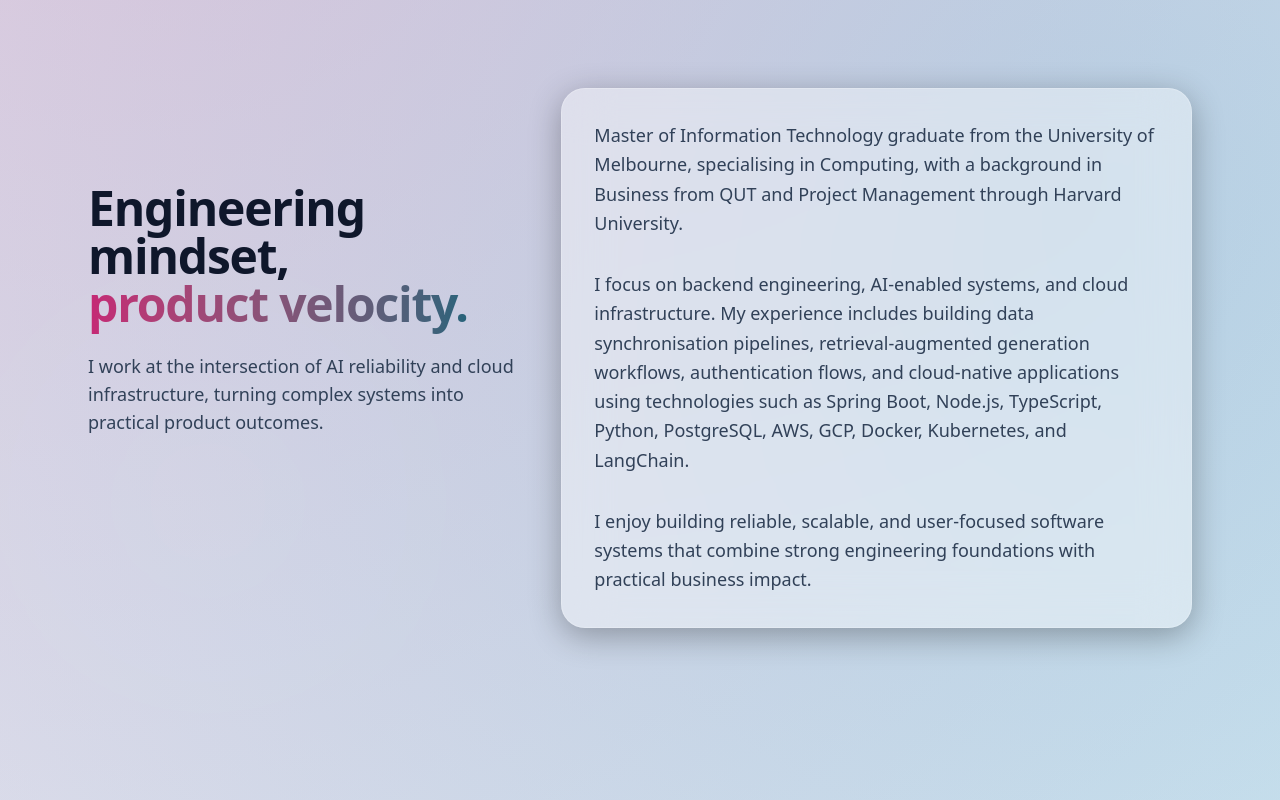
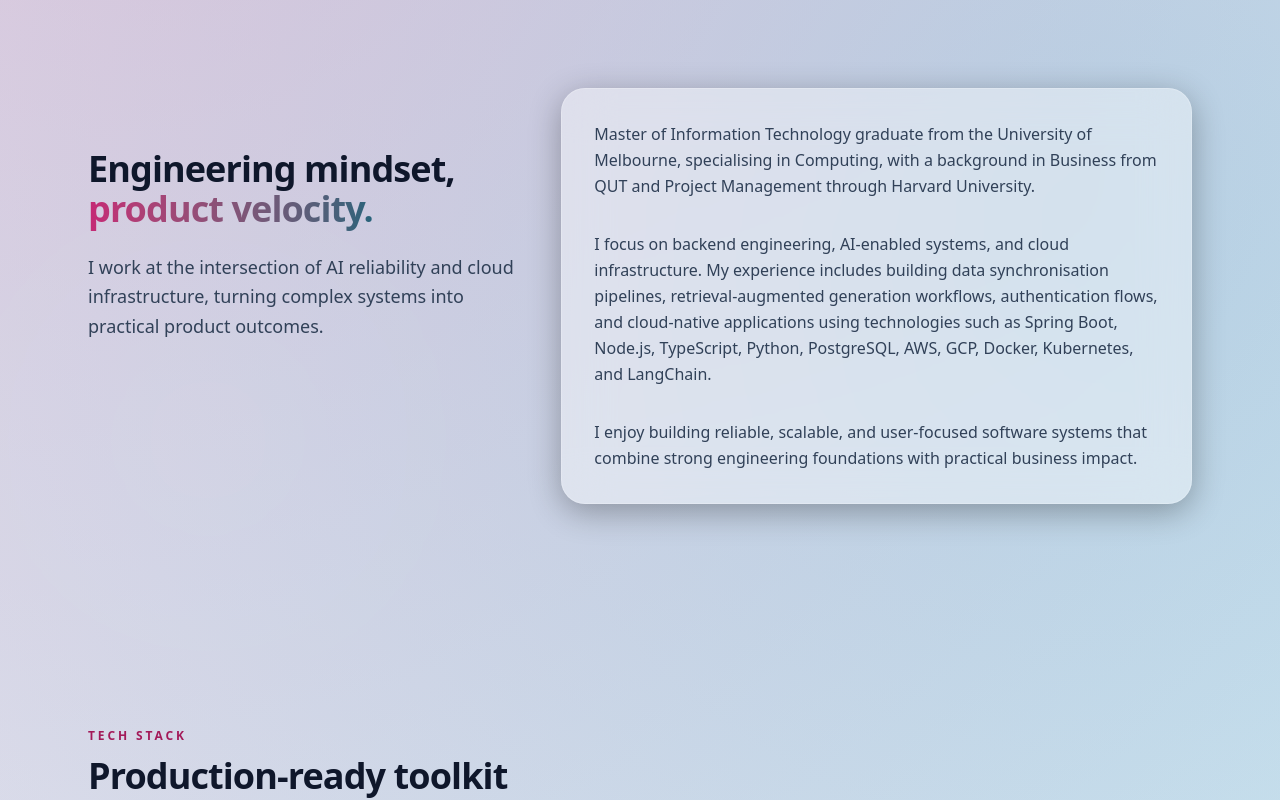
Before and after one commit to Cynwell-Liao/Cynwell-Liao.github.io, a React (Vite) app: page / in a window 1280 px wide. Shown: the part 840-1640 px from the top of the page. Built offline with nearby package versions, Linux system fonts and the light colour scheme; no server answers.

Commit message:
release: v1.6.14

```diff
--- a/package.json
+++ b/package.json
@@ -1,6 +1,6 @@
 {
   "name": "cynwell-liao-portfolio",
-  "version": "1.6.13",
+  "version": "1.6.14",
   "description": "Personal Portfolio and Resume Website",
   "author": "Cynwell Liao",
   "license": "MIT",
--- a/src/features/about/ui/AboutSection.tsx
+++ b/src/features/about/ui/AboutSection.tsx
@@ -46,7 +46,7 @@ export function AboutSection({
           >
             <h2
               aria-label={`${headingLead} ${headingAccent}`}
-              className="mb-6 text-4xl font-bold tracking-tight text-slate-900 dark:text-white lg:text-5xl"
+              className="section-title mb-6 text-slate-900 dark:text-white"
               id="about-heading"
             >
               {headingLead}
@@ -55,7 +55,7 @@ export function AboutSection({
                 {headingAccent}
               </span>
             </h2>
-            <p className="max-w-md text-lg font-light text-slate-700 dark:text-slate-400">
+            <p className="max-w-md text-lg leading-relaxed font-normal text-slate-700 dark:text-slate-400">
               {intro}
             </p>
           </m.div>
@@ -71,7 +71,7 @@ export function AboutSection({
             <div className="relative z-10 space-y-8">
               {paragraphs.map((paragraph, idx) => (
                 <m.p
-                  className="text-lg leading-relaxed font-light text-slate-700 dark:text-slate-300"
+                  className="body-copy text-slate-700 dark:text-slate-300"
                   initial={{ opacity: 0, x: 20 }}
                   key={`${String(idx)}-${paragraph}`}
                   transition={{ duration: 0.6, delay: idx * 0.2 }}
--- a/src/features/education/ui/EducationSection.tsx
+++ b/src/features/education/ui/EducationSection.tsx
@@ -99,7 +99,7 @@ export function EducationSection({
               <div className="relative z-10 flex h-full flex-col">
                 <div className="mb-8 flex flex-col justify-between gap-4 border-b border-slate-200 pb-6 sm:flex-row sm:items-start dark:border-white/10">
                   <div className="flex flex-col gap-2">
-                    <h3 className="text-2xl font-bold tracking-tight text-slate-900 transition-colors group-hover:text-accent-600 sm:text-3xl dark:text-white dark:group-hover:text-accent-300">
+                    <h3 className="text-2xl font-bold tracking-tight text-slate-900 transition-colors group-hover:text-accent-600 dark:text-white dark:group-hover:text-accent-300">
                       {item.institution}
                     </h3>
                     {item.location && (
@@ -124,7 +124,7 @@ export function EducationSection({
                 <ul className="mt-auto space-y-3">
                   {item.achievements.map((achievement) => (
                     <li
-                      className="flex items-start gap-3 text-base leading-relaxed font-light text-slate-600 dark:text-slate-400"
+                      className="body-copy flex items-start gap-3 text-slate-600 dark:text-slate-400"
                       key={achievement}
                     >
                       <span
--- a/src/features/footer/ui/Footer.tsx
+++ b/src/features/footer/ui/Footer.tsx
@@ -11,7 +11,7 @@ export function Footer({ name, repositoryUrl, attribution }: FooterProps) {
 
   return (
     <footer className="section-wrap relative z-10 pt-8 pb-12">
-      <div className="flex flex-col items-center gap-4 border-t border-slate-200 pt-8 text-center text-sm font-light text-slate-600 md:flex-row md:justify-between dark:border-white/10 dark:text-slate-400">
+      <div className="flex flex-col items-center gap-4 border-t border-slate-200 pt-8 text-center text-sm font-normal text-slate-600 md:flex-row md:justify-between dark:border-white/10 dark:text-slate-400">
         <p>
           © {currentYear} {name}. {attribution}
         </p>
--- a/src/features/hero/ui/HeroSection.tsx
+++ b/src/features/hero/ui/HeroSection.tsx
@@ -44,7 +44,7 @@ export function HeroSection({ deployVersion, profile }: HeroSectionProps) {
               <span className="font-semibold tracking-[0.24em] text-emerald-800 dark:text-emerald-300">
                 {profile.heroStatusLabel}
               </span>
-              <span className="text-[0.68rem] font-medium tracking-[0.28em] text-slate-600 dark:text-slate-400">
+              <span className="text-xs font-medium tracking-[0.28em] text-slate-600 dark:text-slate-400">
                 {deployVersion}
               </span>
             </span>
--- a/src/features/projects/ui/ProjectCard.tsx
+++ b/src/features/projects/ui/ProjectCard.tsx
@@ -55,19 +55,19 @@ export function ProjectCard({
           </div>
         </div>
 
-        <p className="mb-8 text-base leading-relaxed font-light text-slate-700 dark:text-slate-300">
+        <p className="body-copy mb-8 text-slate-700 dark:text-slate-300">
           {project.summary}
         </p>
 
         <ul className="mb-8 space-y-3 flex-grow">
           {project.highlights.map((highlight) => (
             <li
-              className="flex items-start gap-3 text-sm leading-relaxed font-light text-slate-600 dark:text-slate-400"
+              className="body-copy flex items-start gap-3 text-slate-600 dark:text-slate-400"
               key={highlight}
             >
               <span
                 aria-hidden="true"
-                className="mt-1.5 h-1.5 w-1.5 flex-shrink-0 rounded-full bg-accent-400 shadow-[0_0_8px_rgba(227,132,178,0.8)]"
+                className="mt-2 h-1.5 w-1.5 flex-shrink-0 rounded-full bg-accent-400 shadow-[0_0_8px_rgba(227,132,178,0.8)]"
               />
               <span>{highlight}</span>
             </li>
@@ -77,7 +77,7 @@ export function ProjectCard({
         <div className="mt-auto flex flex-wrap gap-2 border-t border-slate-200 pt-6 dark:border-white/10">
           {project.stack.map((tech) => (
             <span
-              className="rounded-md border border-slate-200 bg-slate-100 px-2.5 py-1 font-mono text-[11px] tracking-wider text-accent-700 uppercase transition-colors group-hover:border-accent-400/50 dark:border-white/10 dark:bg-white/5 dark:text-accent-100 dark:group-hover:border-accent-500/30"
+              className="rounded-md border border-slate-200 bg-slate-100 px-2.5 py-1 font-mono text-xs tracking-wider text-accent-700 uppercase transition-colors group-hover:border-accent-400/50 dark:border-white/10 dark:bg-white/5 dark:text-accent-100 dark:group-hover:border-accent-500/30"
               key={tech}
             >
               {tech}
--- a/src/features/tech-stack/ui/TechStackSection.tsx
+++ b/src/features/tech-stack/ui/TechStackSection.tsx
@@ -82,7 +82,7 @@ export function TechStackSection({
                       <span className="block text-base font-semibold text-slate-900 dark:text-slate-100">
                         {item.name}
                       </span>
-                      <span className="mt-1 block text-sm leading-snug font-light text-slate-500 dark:text-slate-400">
+                      <span className="mt-1 block text-sm leading-snug font-normal text-slate-500 dark:text-slate-400">
                         {item.note}
                       </span>
                     </div>
--- a/src/index.css
+++ b/src/index.css
@@ -56,6 +56,14 @@
 
 @utility section-wrap {
   @apply mx-auto w-full max-w-6xl px-6;
+}
+
+@utility section-title {
+  @apply text-3xl font-semibold tracking-tight md:text-4xl;
+}
+
+@utility body-copy {
+  @apply text-base leading-relaxed font-normal;
 }
 
 @utility glass-panel {
--- a/src/shared/ui/SectionHeading/SectionHeading.tsx
+++ b/src/shared/ui/SectionHeading/SectionHeading.tsx
@@ -24,15 +24,10 @@ export function SectionHeading({
       <p className="mb-3 text-xs font-semibold uppercase tracking-[0.24em] text-accent-700 dark:text-accent-300">
         {eyebrow}
       </p>
-      <h2
-        className="text-3xl font-semibold text-slate-900 dark:text-slate-50 md:text-4xl"
-        id={id}
-      >
+      <h2 className="section-title text-slate-900 dark:text-slate-50" id={id}>
         {title}
       </h2>
-      <p className="mt-4 text-base leading-relaxed text-slate-600 dark:text-slate-300">
-        {description}
-      </p>
+      <p className="body-copy mt-4 text-slate-600 dark:text-slate-300">{description}</p>
     </m.div>
   )
 }
```
Also changed, not shown: 1 other file (tests, documents, lock files or other folders).
